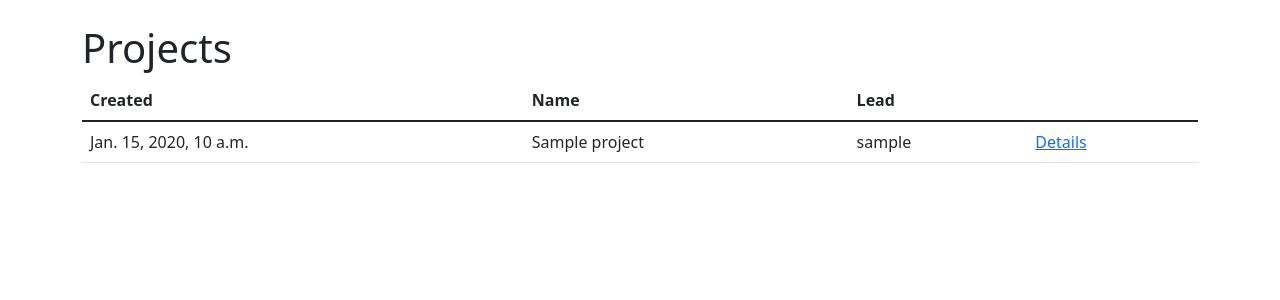
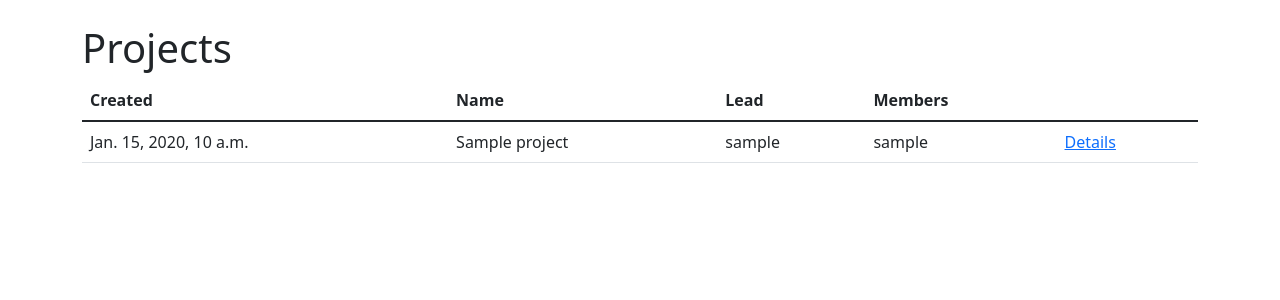
Before and after one commit to andols-dev/bugtracker, a Django app: page / in a window 1280 px wide. Shown: the part 73-373 px from the top of the page. Run offline with Django 3.2, Linux system fonts and the light colour scheme; a user stored in the database is signed in; tables that the repository leaves empty hold one stand-in row (values such as "Sample post"); some libraries are stand-ins or nearby versions.

Commit message:
add members

```diff
--- a/projects/templates/projects/projects.html
+++ b/projects/templates/projects/projects.html
@@ -15,6 +15,7 @@
       <th scope="col">Created</th>
       <th scope="col">Name</th>
       <th scope="col">Lead</th>
+      <th scope="col">Members</th>
     </tr>
   </thead>
   <tbody>
@@ -23,7 +24,11 @@
         <td>{{ project.created }}</td>
         <td>{{ project.name }}</td>
         <td>{{ project.lead }}</td>
+        <td>      {% for p_member in project.project_members %}
+          {{ p_member.username }}
+        {% endfor %}</td>
         <td><a href="{{ project.get_absolute_url }}">Details</a></td>
+
       </tr>
     {% endfor %}
   </tbody>
```
